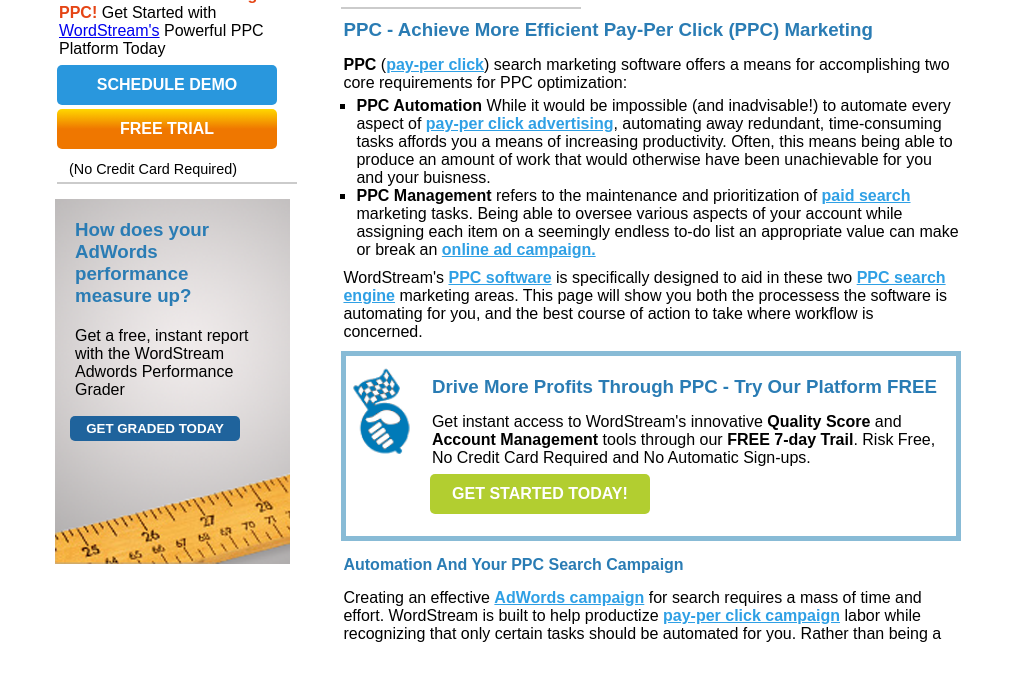
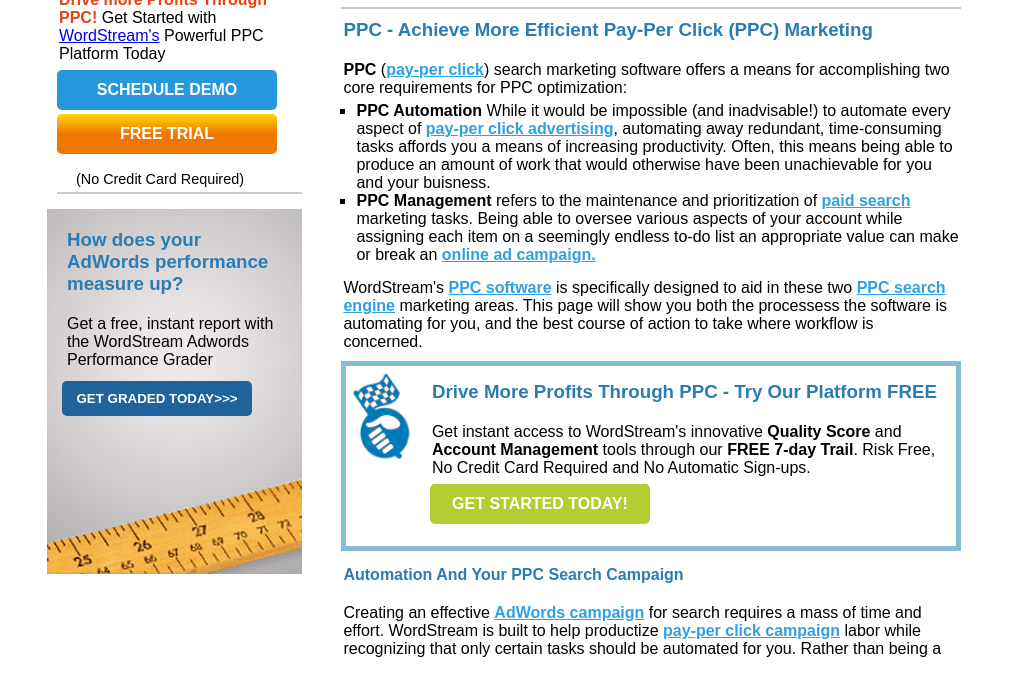
Before and after one commit to joslec9/Wordsteam-Project, a plain HTML site: page index.html in a window 1280 px wide. Shown: the part 237-910 px from the top of the page, without its empty margins (128-1151 px from the left). Drawn offline with Linux system fonts and the light colour scheme.

Commit message:
update
update

```diff
--- a/css/style.css
+++ b/css/style.css
@@ -15,7 +15,13 @@
 hr {
     border: 0;
     height: 2px;
-    width: 240px;
+    background: #cbcbcb;
+}
+
+.left {
+    border: 0;
+    height: 2px;
+    width: 245px;
     background: #cbcbcb;
 }
 
@@ -30,12 +36,12 @@
 }
 
 p {
-    padding: 10px 5px 5px 2px;
+    padding: 15px 5px 5px 2px;
 }
 
 .creditcard {
     font-size: .9em;
-    margin-left: 10px;
+    margin-left: 17px;
 }
 
 nav,
@@ -146,7 +152,7 @@
 #flag_icon {
     border: 5px solid #88BBD6;
     margin: 5px auto;
-    padding: 10px 5px 20px;
+    padding: 5px 5px 20px;
 }
 
 #flag_content {
@@ -155,10 +161,10 @@
 }
 
 #left_content_ad {
-    width: 235px;
+    width: 255px;
     height: 365px;
     background-image: url(../images/left_content_ad1.png);
-    margin: 15px 10px 0 -2px;
+    margin: 15px 10px 0 -10px;
 }
 
 #left_content_ad h3 {
@@ -209,8 +215,8 @@
 
 #grade {
     background: #1F639C;
-    width: 170px;
-    height: 25px;
+    width: 190px;
+    height: 35px;
     border: none;
     border-radius: 5px;
     color: #FFF;
--- a/index.html
+++ b/index.html
@@ -1,5 +1,5 @@
 <!DOCTYPE html>
-<html lang="en-US">
+<html lang="en">
 
 <head>
     <meta charset="utf-8">
@@ -8,7 +8,7 @@
     <meta name="description" content="WordStream Porject">
     <meta name="author" content="Jose Lechuga">
     <title>WordStream Project</title>
-    <link rel="stylesheet" type="text/css" href="css/style.css">
+    <link rel="stylesheet" href="css/style.css">
 </head>
 
 <body>
@@ -40,12 +40,12 @@
                     <p class="creditcard">(No Credit Card Required)</p>
                 </div>
 
-                <hr>
+                <hr class="left">
 
                 <div id="left_content_ad">
                     <h3>How does your AdWords performance measure up?</h3>
                     <p>Get a free, instant report with the WordStream Adwords Performance Grader</p>
-                    <button type="submit" name="grade" id="grade">Get Graded Today</button>
+                    <button type="submit" name="grade" id="grade">Get Graded Today>>></button>
                 </div>
 
             </div>
```
